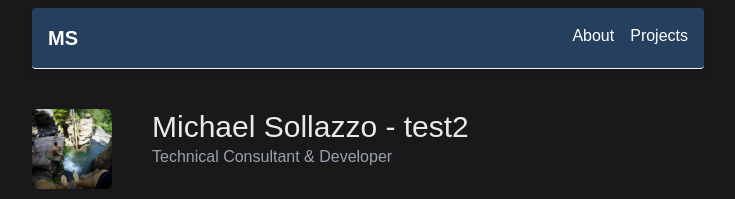
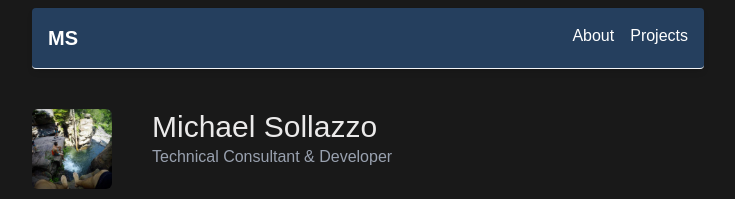
Before and after one commit to sollazzo08/portfolio-site, a Next.js app: page / in a window 1280 px wide. Shown: the top 199 px of the page, without its empty margins (272-1007 px from the left). Built offline with nearby package versions, Linux system fonts and the light colour scheme; a web font is replaced by a local one.

Commit message:
action is up and running

```diff
--- a/src/app/page.tsx
+++ b/src/app/page.tsx
@@ -16,7 +16,7 @@ export default function Home() {
         />
           <div className="flex flex-col ml-10">
             <div className="text-3xl text-[#ebeaea]">
-              Michael Sollazzo - test2
+              Michael Sollazzo
             </div>
             <div>
               Technical Consultant & Developer
```
